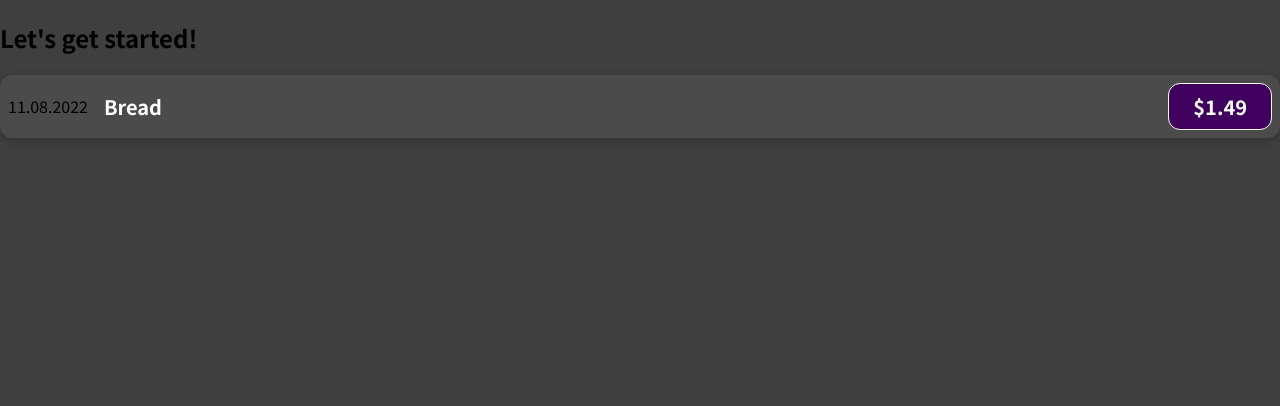
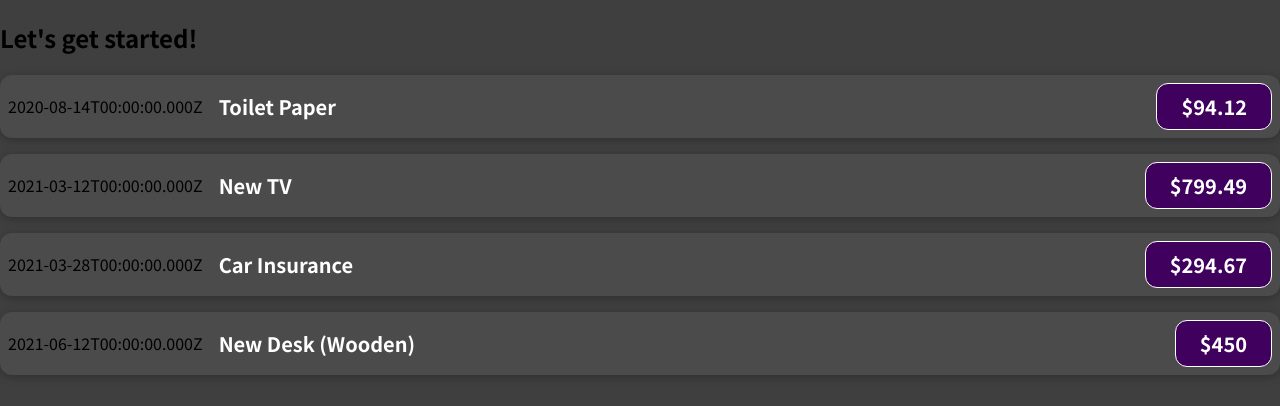
Before and after one commit to zakharovdm/cost-tracker, a JavaScript app: page / in a window 1280 px wide. Shown: the top 406 px of the page. Built offline with nearby package versions, Linux system fonts and the light colour scheme.

Commit message:
refactor: Add props in expense-item component

```diff
--- a/src/App.js
+++ b/src/App.js
@@ -1,10 +1,51 @@
 import ExpenceItem from './components/ExpenseItem';
 
 function App() {
+  const expenses = [
+    {
+      id: 'e1',
+      title: 'Toilet Paper',
+      amount: 94.12,
+      date: new Date(2020, 7, 14),
+    },
+    { id: 'e2', title: 'New TV', amount: 799.49, date: new Date(2021, 2, 12) },
+    {
+      id: 'e3',
+      title: 'Car Insurance',
+      amount: 294.67,
+      date: new Date(2021, 2, 28),
+    },
+    {
+      id: 'e4',
+      title: 'New Desk (Wooden)',
+      amount: 450,
+      date: new Date(2021, 5, 12),
+    },
+  ];
+
   return (
     <div>
       <h2>Let's get started!</h2>
-      <ExpenceItem></ExpenceItem>
+      <ExpenceItem
+        title={expenses[0].title}
+        amount={expenses[0].amount}
+        date={expenses[0].date}>
+      </ExpenceItem>
+      <ExpenceItem
+        title={expenses[1].title}
+        amount={expenses[1].amount}
+        date={expenses[1].date}>
+      </ExpenceItem>
+      <ExpenceItem
+        title={expenses[2].title}
+        amount={expenses[2].amount}
+        date={expenses[2].date}>
+      </ExpenceItem>
+      <ExpenceItem
+        title={expenses[3].title}
+        amount={expenses[3].amount}
+        date={expenses[3].date}>
+      </ExpenceItem>
     </div>
   );
 }
--- a/src/components/ExpenseItem.js
+++ b/src/components/ExpenseItem.js
@@ -1,12 +1,12 @@
 import './ExpenseItem.css';
 
-function ExpenceItem () {
+function ExpenceItem (props) {
   return (
     <div className='expense-item'>
-      <div>11.08.2022</div>
+      <div>{props.date.toISOString()}</div>
         <div className='expense-item__description'>
-          <h2>Bread</h2>
-          <div className='expense-item__price'>$1.49</div>
+          <h2>{props.title}</h2>
+          <div className='expense-item__price'>${props.amount}</div>
         </div>
     </div>
   )
```
Also changed, not shown: 2 other files (tests, documents, lock files or other folders).
